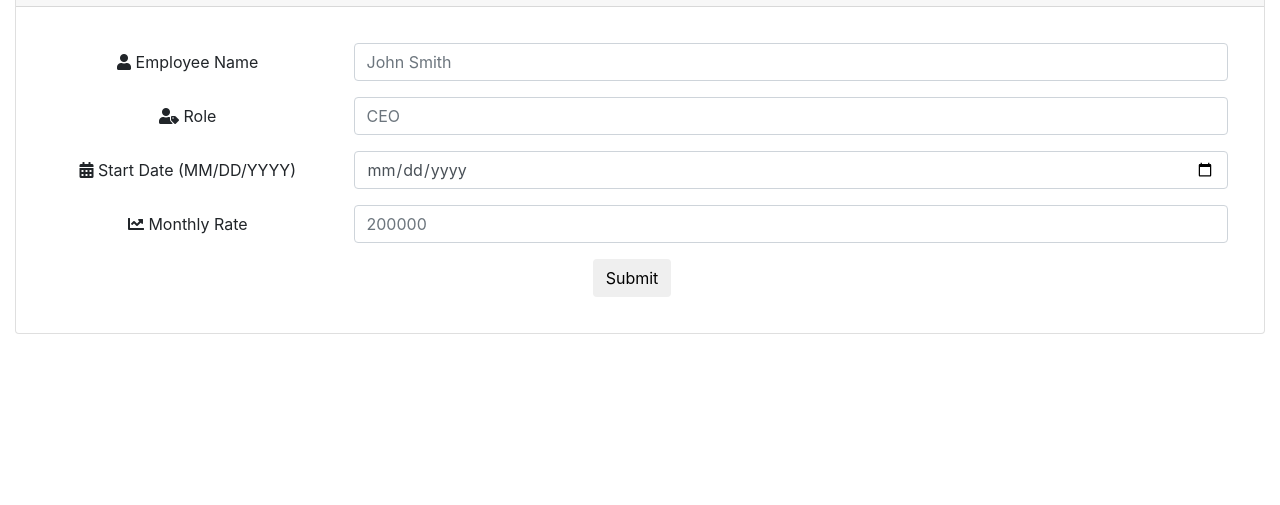
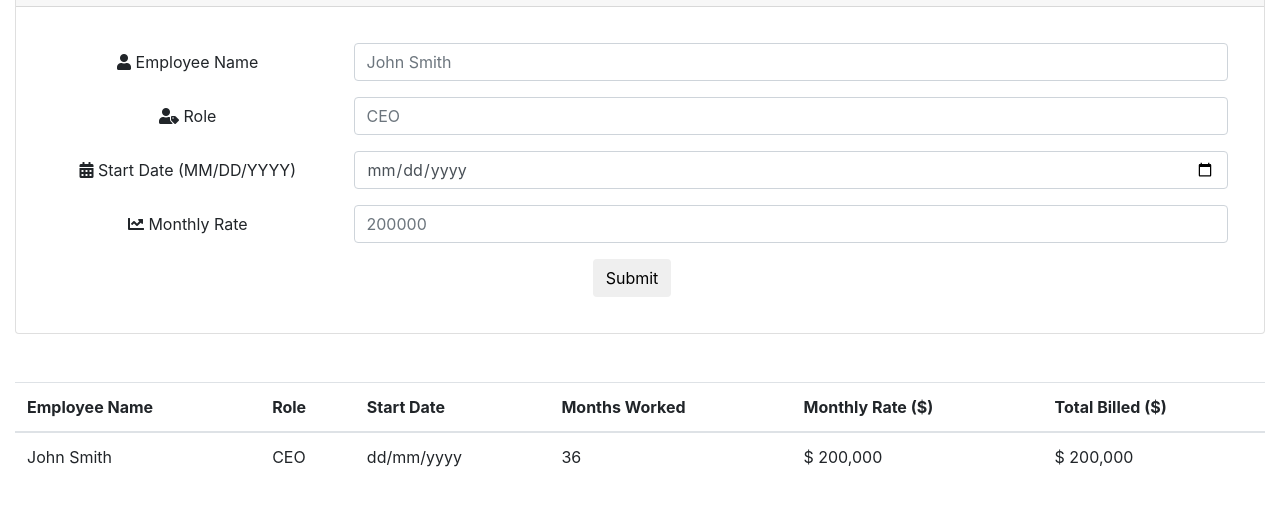
Before and after one commit to EdgarBurelo/TimeSheet, a plain HTML site: page index.html in a window 1280 px wide. Shown: the part 121-626 px from the top of the page. Drawn offline with nearby package versions, Linux system fonts and the light colour scheme.

Commit message:
database layout, id monthlyRate

```diff
--- a/index.html
+++ b/index.html
@@ -43,7 +43,7 @@
                     <div class="form-group row pl-3 pr-3">
                         <label class="col-sm-3 col-form-label text-sm-center"><i class="fas fa-chart-line"></i> Monthly Rate</label>
                         <div class="col-sm-9">
-                            <input type="text" id="endYear" class="form-control" placeholder="200000">
+                            <input type="text" id="monthlyRate" class="form-control" placeholder="200000">
                         </div>
                     </div>
                     <div class="text-center mb-3">
@@ -52,6 +52,31 @@
                 </form>
             </div>
         </div>
+    </section>
+
+    <section id="dataBase" class="container-fluid mt-5">
+      <table class="table">
+        <thead>
+          <tr>
+            <th scope="col">Employee Name</th>
+            <th scope="col">Role</th>
+            <th scope="col">Start Date</th>
+            <th scope="col">Months Worked</th>
+            <th scope="col">Monthly Rate ($)</th>
+            <th scope="col">Total Billed ($)</th>
+          </tr>
+        </thead>
+        <tbody>
+          <tr>
+            <td>John Smith</td>
+            <td>CEO</td>
+            <td>dd/mm/yyyy</td>
+            <td>36</td>
+            <td>$ 200,000</td>
+            <td>$ 200,000</td>
+          </tr>
+        </tbody>
+      </table>
     </section>
     <!-- Optional JavaScript -->
     <!-- jQuery first, then Popper.js, then Bootstrap JS -->
```
